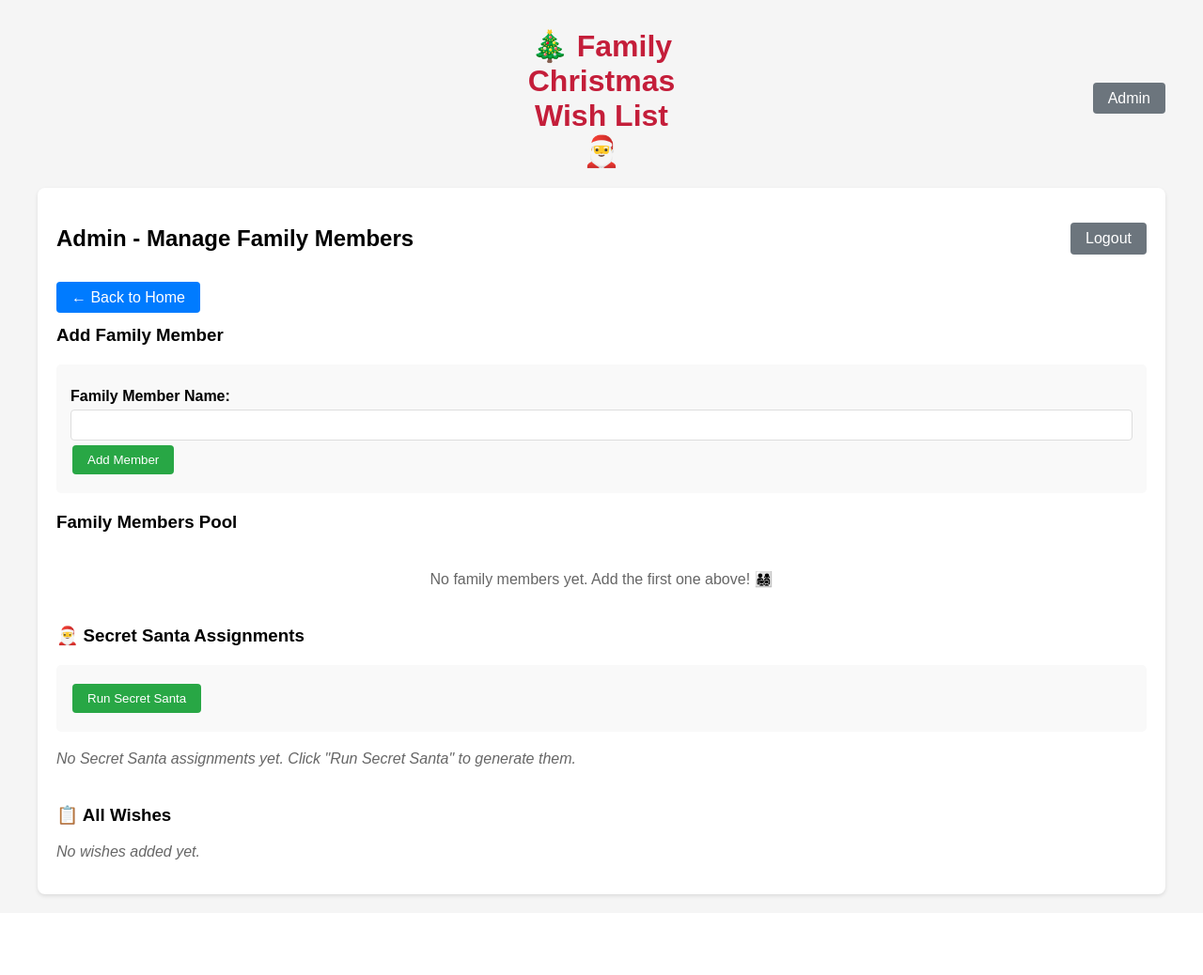
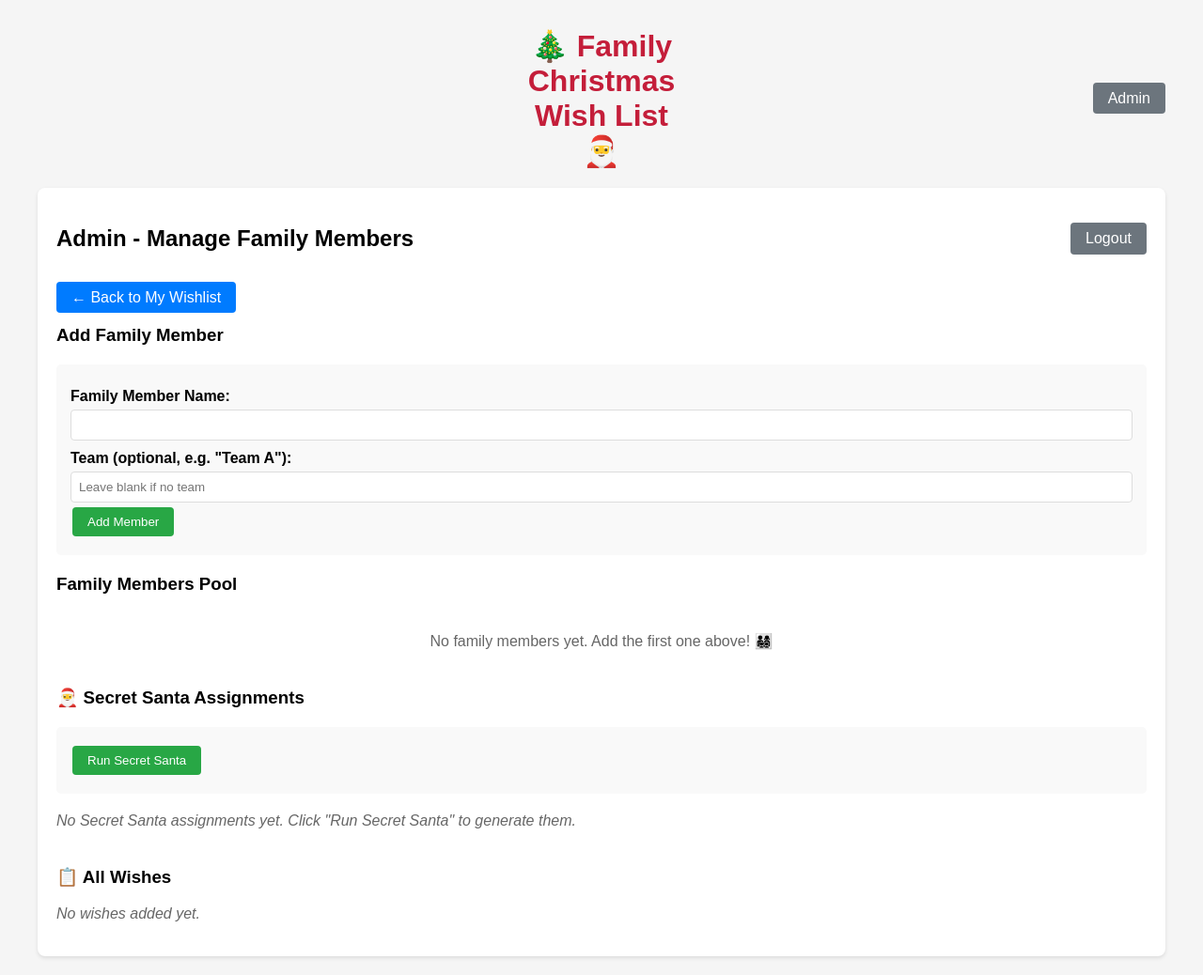
Before and after one commit to Seskahin/SecretSanta, a Flask app: page /admin in a window 1280 px wide. Shown: the whole page at 94% size. Before the commit the page ends 957 px from the top, so only its background shows below. Run offline with Flask 3, Linux system fonts and the light colour scheme; the visitor is signed in with stand-in values (Sample User, id 1); data that the repository does not hold is empty.

Commit message:
Add team constraints, who_are_you landing page, and readable Secret Santa assignments
Co-authored-by: Seskahin <83581067+Seskahin@users.noreply.github.com>

```diff
--- a/app.py
+++ b/app.py
@@ -59,9 +59,17 @@ def init_db():
     conn.execute('''
         CREATE TABLE IF NOT EXISTS family_members (
             id INTEGER PRIMARY KEY AUTOINCREMENT,
-            name TEXT NOT NULL UNIQUE
+            name TEXT NOT NULL UNIQUE,
+            team_name TEXT
         )
     ''')
+
+    # Migration: add team_name column if it doesn't exist yet
+    try:
+        conn.execute('ALTER TABLE family_members ADD COLUMN team_name TEXT')
+        conn.commit()
+    except sqlite3.OperationalError:
+        pass  # Column already exists
 
     # Create wishes table
     conn.execute('''
@@ -101,29 +109,12 @@ def login_required(f):
 @app.route('/')
 def index():
     """
-    Homepage route - displays all wishes grouped by person in a table.
-    Shows wishes for each family member.
+    Homepage route - redirects to who_are_you if no identity selected,
+    otherwise redirects to my_wishlist.
     """
-    conn = get_db_connection()
-
-    # Get all family members
-    family_members = conn.execute(
-        'SELECT name FROM family_members ORDER BY name ASC'
-    ).fetchall()
-
-    # Get all wishes grouped by person
-    wishes_by_person = {}
-    for member in family_members:
-        person_name = member['name']
-        wishes = conn.execute(
-            'SELECT * FROM wishes WHERE person_name = ? ORDER BY id DESC',
-            (person_name,)
-        ).fetchall()
-        wishes_by_person[person_name] = wishes
-
-    conn.close()
-
-    return render_template('index.html', wishes_by_person=wishes_by_person)
+    if session.get('selected_members'):
+        return redirect(url_for('my_wishlist'))
+    return redirect(url_for('who_are_you'))
 
 
 @app.route('/add', methods=['POST'])
@@ -287,7 +278,7 @@ def admin_logout():
     Logout admin user.
     """
     session.pop('logged_in', None)
-    return redirect(url_for('index'))
+    return redirect(url_for('who_are_you'))
 
 
 @app.route('/admin')
@@ -317,23 +308,52 @@ def admin_panel():
 def run_secret_santa():
     """
     Run the Secret Santa assignment: creates a random circular assignment
-    where each person gives to exactly one other person.
+    where each person gives to exactly one other person and no one is
+    assigned to a member of their own team.
     """
     conn = get_db_connection()
     members = conn.execute(
-        'SELECT name FROM family_members ORDER BY name ASC'
+        'SELECT name, team_name FROM family_members ORDER BY name ASC'
     ).fetchall()
     names = [m['name'] for m in members]
+    teams = {m['name']: m['team_name'] for m in members}
 
     if len(names) < 2:
         flash('Need at least 2 family members for Secret Santa!', 'error')
         conn.close()
         return redirect(url_for('admin_panel'))
 
-    random.shuffle(names)
+    # Try to find a valid circular assignment that respects team constraints.
+    # Two members violate the constraint if both have the same non-None team.
+    assignment = None
+    MAX_ATTEMPTS = 200
+    for _ in range(MAX_ATTEMPTS):
+        shuffled = names[:]
+        random.shuffle(shuffled)
+        valid = True
+        for i, giver in enumerate(shuffled):
+            receiver = shuffled[(i + 1) % len(shuffled)]
+            giver_team = teams.get(giver)
+            receiver_team = teams.get(receiver)
+            if giver_team and giver_team == receiver_team:
+                valid = False
+                break
+        if valid:
+            assignment = shuffled
+            break
+
+    if assignment is None:
+        flash(
+            'Could not create a valid Secret Santa assignment with the current team '
+            'constraints. Try adding more participants or adjusting team sizes.',
+            'error'
+        )
+        conn.close()
+        return redirect(url_for('admin_panel'))
+
     conn.execute('DELETE FROM secret_santa')
-    for i, giver in enumerate(names):
-        receiver = names[(i + 1) % len(names)]
+    for i, giver in enumerate(assignment):
+        receiver = assignment[(i + 1) % len(assignment)]
         conn.execute(
             'INSERT INTO secret_santa (giver_name, receiver_name) VALUES (?, ?)',
             (giver, receiver)
@@ -351,13 +371,14 @@ def add_family_member():
     Add a new family member to the pool.
     """
     name = request.form.get('name')
+    team_name = request.form.get('team_name', '').strip() or None
 
     if name:
         conn = get_db_connection()
         try:
             conn.execute(
-                'INSERT INTO family_members (name) VALUES (?)',
-                (name,)
+                'INSERT INTO family_members (name, team_name) VALUES (?, ?)',
+                (name, team_name)
             )
             conn.commit()
             flash(f'Successfully added {name} to the family pool!', 'success')
@@ -400,10 +421,11 @@ def delete_family_member(member_id):
 @login_required
 def edit_family_member(member_id):
     """
-    Edit a family member's name.
+    Edit a family member's name and team.
     Also updates all wishes with the old name to use the new name.
     """
     new_name = request.form.get('name')
+    team_name = request.form.get('team_name', '').strip() or None
 
     if new_name:
         conn = get_db_connection()
@@ -418,10 +440,10 @@ def edit_family_member(member_id):
             old_name = member['name']
 
             try:
-                # Update the member name
+                # Update the member name and team
                 conn.execute(
-                    'UPDATE family_members SET name = ? WHERE id = ?',
-                    (new_name, member_id)
+                    'UPDATE family_members SET name = ?, team_name = ? WHERE id = ?',
+                    (new_name, team_name, member_id)
                 )
 
                 # Update all wishes with the old name
--- a/templates/admin_panel.html
+++ b/templates/admin_panel.html
@@ -9,7 +9,7 @@
     </div>
 
     <div style="margin-bottom: 20px;">
-        <a href="{{ url_for('index') }}" style="padding: 8px 16px; background-color: #007bff; color: white; border-radius: 4px; text-decoration: none;">← Back to Home</a>
+        <a href="{{ url_for('my_wishlist') }}" style="padding: 8px 16px; background-color: #007bff; color: white; border-radius: 4px; text-decoration: none;">← Back to My Wishlist</a>
     </div>
 
     {% with messages = get_flashed_messages(with_categories=true) %}
@@ -28,6 +28,9 @@
         <label for="name">Family Member Name:</label>
         <input type="text" id="name" name="name" required>
 
+        <label for="team_name">Team (optional, e.g. "Team A"):</label>
+        <input type="text" id="team_name" name="team_name" placeholder="Leave blank if no team">
+
         <button type="submit" class="btn-primary">Add Member</button>
     </form>
 
@@ -38,19 +41,23 @@
         <thead>
             <tr>
                 <th>Name</th>
+                <th>Team</th>
                 <th>Actions</th>
             </tr>
         </thead>
         <tbody>
             {% for member in family_members %}
+            {# Define the edit form outside the table cells so inputs can reference it via the form attribute #}
+            <form id="edit-member-{{ member.id }}" method="POST" action="{{ url_for('edit_family_member', member_id=member.id) }}"></form>
             <tr>
                 <td>
-                    <form method="POST" action="{{ url_for('edit_family_member', member_id=member.id) }}" style="display: inline;">
-                        <input type="text" name="name" value="{{ member.name }}" style="width: 300px;">
-                        <button type="submit" class="btn-primary" style="font-size: 12px; padding: 5px 10px;">Update</button>
-                    </form>
+                    <input form="edit-member-{{ member.id }}" type="text" name="name" value="{{ member.name }}" style="width: 180px;">
                 </td>
                 <td>
+                    <input form="edit-member-{{ member.id }}" type="text" name="team_name" value="{{ member.team_name or '' }}" placeholder="No team" style="width: 150px;">
+                </td>
+                <td>
+                    <button form="edit-member-{{ member.id }}" type="submit" class="btn-primary" style="font-size: 12px; padding: 5px 10px;">Update</button>
                     <form method="POST" action="{{ url_for('delete_family_member', member_id=member.id) }}" style="display: inline;">
                         <button type="submit" class="btn-delete" onclick="return confirm('Are you sure? This will also delete all wishes for {{ member.name }}.');">Delete</button>
                     </form>
--- a/templates/my_wishlist.html
+++ b/templates/my_wishlist.html
@@ -14,9 +14,9 @@
 
     {% if assigned_to %}
     <p style="color: #666;">
-        Secret Santa:
+        Secret Santa:<br>
         {% for giver, receiver in assigned_to.items() %}
-            <strong>{{ giver }}</strong> → buys for <strong>{{ receiver }}</strong>{% if not loop.last %}, {% endif %}
+            <strong>{{ giver }}</strong> → buys for <strong>{{ receiver }}</strong><br>
         {% endfor %}
     </p>
     {% else %}
@@ -137,6 +137,6 @@
     {% endif %}
 
     <div style="margin-top: 20px;">
-        <a href="{{ url_for('index') }}">← Back to Home</a>
+        <a href="{{ url_for('who_are_you') }}">← Change Identity</a>
     </div>
 {% endblock %}
--- a/templates/who_are_you.html
+++ b/templates/who_are_you.html
@@ -32,7 +32,9 @@
     </p>
     {% endif %}
 
+    {% if session.get('selected_members') %}
     <div style="text-align: center; margin-top: 20px;">
-        <a href="{{ url_for('index') }}">← Back to Home</a>
+        <a href="{{ url_for('my_wishlist') }}">← Back to My Wishlist</a>
     </div>
+    {% endif %}
 {% endblock %}
```
